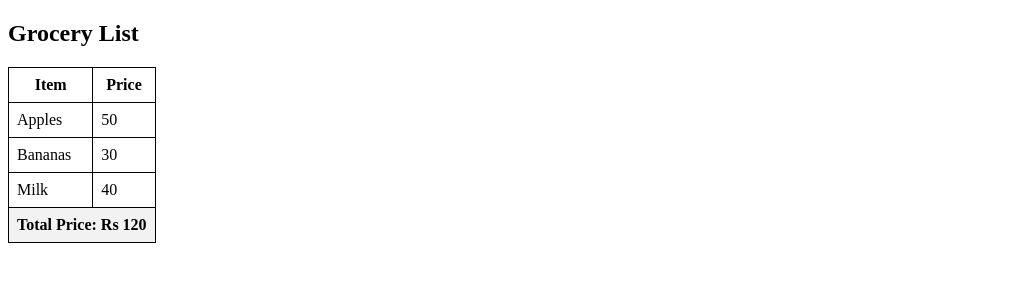
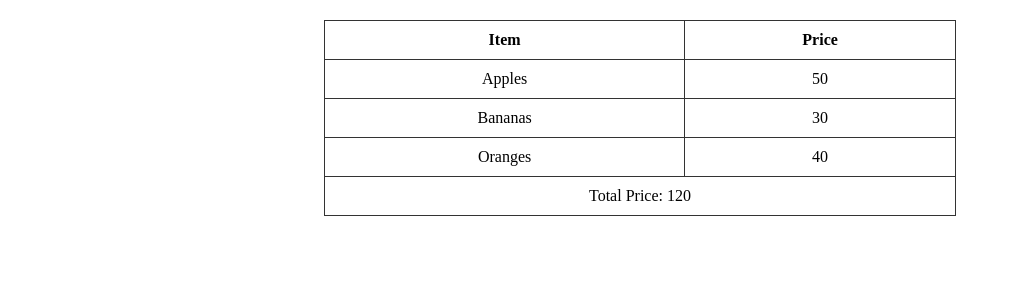
Before and after one commit to acciojob/grofers-checkout-Akhil-kumar9, a website: page main.html in a window 1280 px wide. Shown: the whole page, without its empty margins (0-1011 px from the left). Drawn offline with Linux system fonts and the light colour scheme.

Commit message:
created a submission

```diff
--- a/main.html
+++ b/main.html
@@ -1,41 +1,69 @@
 <!DOCTYPE html>
-<html>
+<html lang="en">
 <head>
+  <meta charset="UTF-8">
+  <meta name="viewport" content="width=device-width, initial-scale=1.0">
   <title>Grofers Checkout</title>
   <style>
-    table, th, td {
-      border: 1px solid black;
+    table {
       border-collapse: collapse;
-      padding: 8px;
+      width: 50%;
+      margin: 20px auto;
     }
-    td.total {
+    th, td {
+      border: 1px solid #333;
+      padding: 10px;
+      text-align: center;
+    }
+    tfoot td {
       font-weight: bold;
-      text-align: center;
-      background: #f2f2f2;
+      background-color: #f0f0f0;
     }
   </style>
 </head>
 <body>
-  <h2>Grocery List</h2>
-  <table id="groceryTable">
+  <table id="grocery-table">
     <tr>
       <th>Item</th>
       <th>Price</th>
     </tr>
-    <tr>
-      <td class="item">Apples</td>
+    <tr class="item">
+      <td>Apples</td>
       <td class="prices">50</td>
     </tr>
-    <tr>
-      <td class="item">Bananas</td>
+    <tr class="item">
+      <td>Bananas</td>
       <td class="prices">30</td>
     </tr>
-    <tr>
-      <td class="item">Milk</td>
+    <tr class="item">
+      <td>Oranges</td>
       <td class="prices">40</td>
     </tr>
   </table>
 
-  <script src="script.js"></script>
+  <script>
+    // Select all price elements
+    const priceElements = document.querySelectorAll(".prices");
+
+    let total = 0;
+
+    // Sum all prices
+    priceElements.forEach(price => {
+      total += parseFloat(price.textContent);
+    });
+
+    // Create a new row for total
+    const table = document.getElementById("grocery-table");
+    const totalRow = document.createElement("tr");
+
+    const totalCell = document.createElement("td");
+    totalCell.setAttribute("colspan", "2"); // span across 2 columns
+    totalCell.textContent = "Total Price: " + total;
+
+    totalRow.appendChild(totalCell);
+
+    // Append the total row to the table
+    table.appendChild(totalRow);
+  </script>
 </body>
 </html>
--- a/script.js
+++ /dev/null
@@ -1,22 +0,0 @@
-// Select all price cells
-const prices = document.querySelectorAll(".prices");
-let total = 0;
-
-// Calculate the sum of prices
-prices.forEach(priceCell => {
-  total += parseFloat(priceCell.textContent);
-});
-
-// Create a new row
-const table = document.getElementById("groceryTable");
-const totalRow = document.createElement("tr");
-const totalCell = document.createElement("td");
-
-// Span the cell across both columns
-totalCell.colSpan = 2;
-totalCell.className = "total";
-totalCell.textContent = "Total Price: Rs " + total;
-
-// Append cell and row to table
-totalRow.appendChild(totalCell);
-table.appendChild(totalRow);
```
